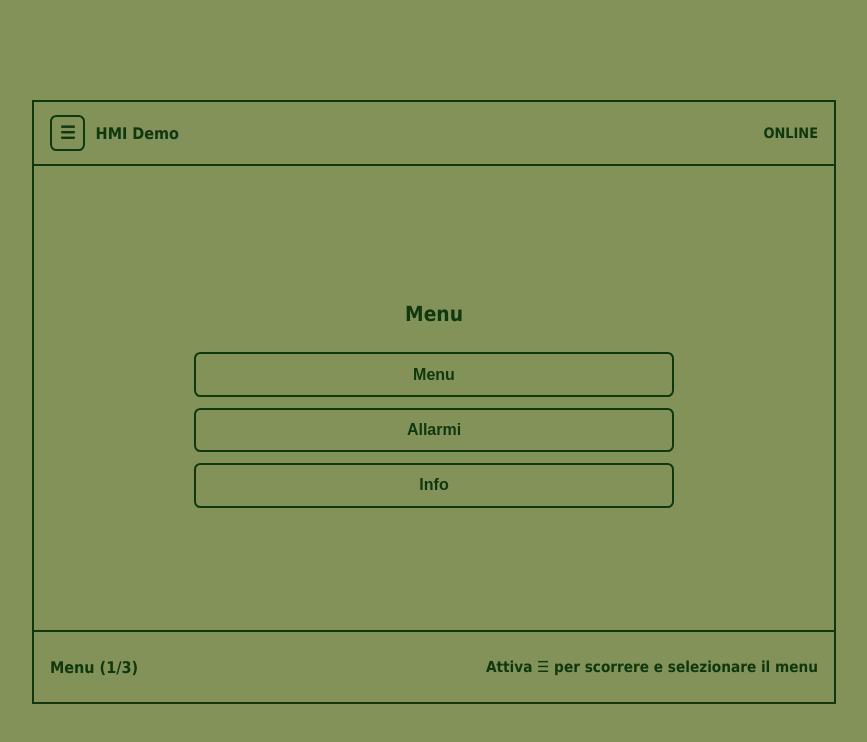
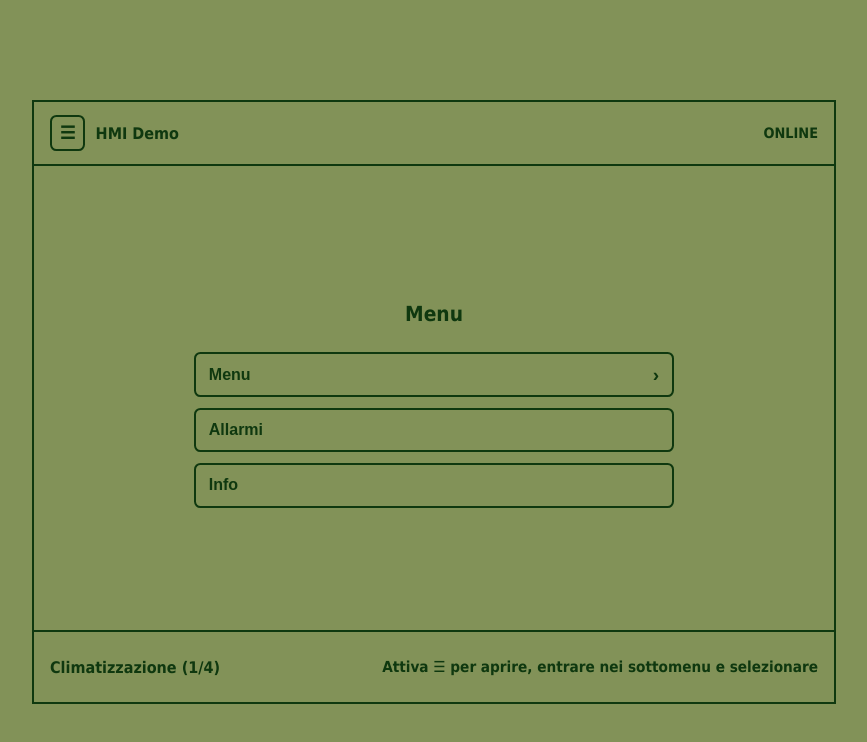
Before and after one commit to mad4j/hmi-demo, a Vue app: page / in a window 1280 px wide. Both pictures are taken after a click on the button "Apri menu". Shown: the top 742 px of the page, without its empty margins (208-1075 px from the left). Built offline with nearby package versions, Linux system fonts and the light colour scheme.

Commit message:
feat: support nested submenus in HMI menu
Agent-Logs-Url: https://github.com/mad4j/hmi-demo/sessions/18d47f48-891d-4a30-b8f2-e570c6b275cc

Co-authored-by: mad4j <1510799+mad4j@users.noreply.github.com>

```diff
--- a/src/App.vue
+++ b/src/App.vue
@@ -16,8 +16,66 @@ const fallbackConfig = {
       label: 'Menu',
       title: 'Menu principale',
       content: 'Interfaccia ottimizzata per 800x600 e uso su mezzi mobili.',
+      submenus: [],
     },
   ],
+}
+
+const normalizeMenuItems = (items, idPrefix = 'page') =>
+  items
+    .filter((item) => item && typeof item === 'object')
+    .map((item, index) => {
+      const id =
+        typeof item.id === 'string' && item.id.trim() ? item.id : `${idPrefix}-${index + 1}`
+      const normalizedSubmenus = Array.isArray(item.submenus)
+        ? normalizeMenuItems(item.submenus, `${id}-submenu`)
+        : []
+
+      return {
+        id,
+        label:
+          typeof item.label === 'string' && item.label.trim() ? item.label : `Pagina ${index + 1}`,
+        title:
+          typeof item.title === 'string' && item.title.trim() ? item.title : `Pagina ${index + 1}`,
+        content: typeof item.content === 'string' ? item.content : '',
+        submenus: normalizedSubmenus,
+      }
+    })
+
+const flattenSelectablePages = (pages) =>
+  pages.flatMap((page) =>
+    page.submenus.length ? flattenSelectablePages(page.submenus) : [page],
+  )
+
+const findPageById = (pages, targetId) => {
+  for (const page of pages) {
+    if (page.id === targetId) {
+      return page
+    }
+
+    if (page.submenus.length) {
+      const nestedPage = findPageById(page.submenus, targetId)
+      if (nestedPage) {
+        return nestedPage
+      }
+    }
+  }
+
+  return null
+}
+
+const getMenuItemsByPath = (pages, path) => {
+  let currentItems = pages
+
+  for (const id of path) {
+    const currentNode = currentItems.find((item) => item.id === id)
+    if (!currentNode || !currentNode.submenus.length) {
+      return pages
+    }
+    currentItems = currentNode.submenus
+  }
+
+  return currentItems
 }
 
 const buildConfig = () => {
@@ -26,22 +84,10 @@ const buildConfig = () => {
     const sourceConfig =
       parsedConfig && typeof parsedConfig === 'object' ? parsedConfig : {}
     const sourcePages = Array.isArray(sourceConfig.pages) ? sourceConfig.pages : []
-    const normalizedPages = sourcePages
-      .filter((page) => page && typeof page === 'object')
-      .map((page, index) => ({
-        id: typeof page.id === 'string' && page.id.trim() ? page.id : `page-${index + 1}`,
-        label:
-          typeof page.label === 'string' && page.label.trim()
-            ? page.label
-            : `Pagina ${index + 1}`,
-        title:
-          typeof page.title === 'string' && page.title.trim()
-            ? page.title
-            : `Pagina ${index + 1}`,
-        content: typeof page.content === 'string' ? page.content : '',
-      }))
+    const normalizedPages = normalizeMenuItems(sourcePages)
+    const selectablePages = flattenSelectablePages(normalizedPages)
 
-    if (!normalizedPages.length) {
+    if (!normalizedPages.length || !selectablePages.length) {
       return fallbackConfig
     }
 
@@ -74,21 +120,57 @@ const buildConfig = () => {
 }
 
 const menuConfig = buildConfig()
-const currentPageIndex = ref(0)
-
-const currentPage = computed(
-  () => menuConfig.pages[currentPageIndex.value] ?? menuConfig.pages[0] ?? fallbackConfig.pages[0],
-)
-const pageCounterLabel = computed(() => `${currentPageIndex.value + 1}/${menuConfig.pages.length}`)
+const selectablePages = flattenSelectablePages(menuConfig.pages)
+const currentPageId = ref(selectablePages[0]?.id ?? fallbackConfig.pages[0].id)
+const menuPath = ref([])
 const menuModeEnabled = ref(false)
 
 const toggleMenuMode = () => {
   menuModeEnabled.value = !menuModeEnabled.value
+  if (menuModeEnabled.value) {
+    menuPath.value = []
+  }
 }
 
-const selectPage = (index) => {
-  currentPageIndex.value = index
+const currentPage = computed(
+  () =>
+    findPageById(menuConfig.pages, currentPageId.value) ??
+    selectablePages[0] ??
+    fallbackConfig.pages[0],
+)
+
+const pageCounterLabel = computed(() => {
+  const currentPageIndex = selectablePages.findIndex((page) => page.id === currentPage.value.id)
+  const safeIndex = currentPageIndex >= 0 ? currentPageIndex + 1 : 1
+  const total = selectablePages.length || 1
+  return `${safeIndex}/${total}`
+})
+
+const visibleMenuItems = computed(() => getMenuItemsByPath(menuConfig.pages, menuPath.value))
+const currentMenuTitle = computed(() => {
+  if (!menuPath.value.length) {
+    return 'Menu'
+  }
+  const currentContainer = findPageById(menuConfig.pages, menuPath.value[menuPath.value.length - 1])
+  return currentContainer?.label ?? 'Menu'
+})
+
+const selectMenuItem = (item) => {
+  if (item.submenus.length) {
+    menuPath.value = [...menuPath.value, item.id]
+    return
+  }
+
+  currentPageId.value = item.id
   menuModeEnabled.value = false
+  menuPath.value = []
+}
+
+const goToParentMenu = () => {
+  if (!menuPath.value.length) {
+    return
+  }
+  menuPath.value = menuPath.value.slice(0, -1)
 }
 </script>
 
@@ -112,11 +194,15 @@ const selectPage = (index) => {
 
     <main class="content">
       <template v-if="menuModeEnabled">
-        <h1>Menu</h1>
+        <h1>{{ currentMenuTitle }}</h1>
+        <button v-if="menuPath.length" class="menu-back-button" type="button" @click="goToParentMenu">
+          ← Indietro
+        </button>
         <ul class="menu-list">
-          <li v-for="(page, index) in menuConfig.pages" :key="page.id">
-            <button class="menu-item" type="button" @click="selectPage(index)">
-              {{ page.label }}
+          <li v-for="item in visibleMenuItems" :key="item.id">
+            <button class="menu-item" type="button" @click="selectMenuItem(item)">
+              <span>{{ item.label }}</span>
+              <span v-if="item.submenus.length" class="submenu-indicator" aria-hidden="true">›</span>
             </button>
           </li>
         </ul>
@@ -131,7 +217,7 @@ const selectPage = (index) => {
       <span class="menu-indicator" role="status" aria-live="polite">
         {{ currentPage.label }} ({{ pageCounterLabel }})
       </span>
-      <span class="menu-hint">Attiva ☰ per scorrere e selezionare il menu</span>
+      <span class="menu-hint">Attiva ☰ per aprire, entrare nei sottomenu e selezionare</span>
     </footer>
   </div>
 </template>
@@ -234,6 +320,20 @@ button {
   width: 100%;
   min-height: 2.8rem;
   padding: 0.45rem 0.8rem;
+  display: flex;
+  align-items: center;
+  justify-content: space-between;
+}
+
+.menu-back-button {
+  min-height: 2.5rem;
+  padding: 0.35rem 0.8rem;
+}
+
+.submenu-indicator {
+  margin-left: 0.65rem;
+  font-size: 1.2rem;
+  line-height: 1;
 }
 
 h1 {
--- a/src/config/menu.yml
+++ b/src/config/menu.yml
@@ -8,6 +8,15 @@ pages:
     label: Menu
     title: Menu principale
     content: Accesso rapido alle funzioni principali del veicolo.
+    submenus:
+      - id: climatizzazione
+        label: Climatizzazione
+        title: Controllo clima
+        content: Temperatura abitacolo impostata a 21°C. Ventilazione automatica attiva.
+      - id: porte
+        label: Porte
+        title: Stato porte
+        content: Tutte le porte risultano chiuse e bloccate.
   - id: allarmi
     label: Allarmi
     title: Stato allarmi
```
Also changed, not shown: 1 other file (tests, documents, lock files or other folders).
